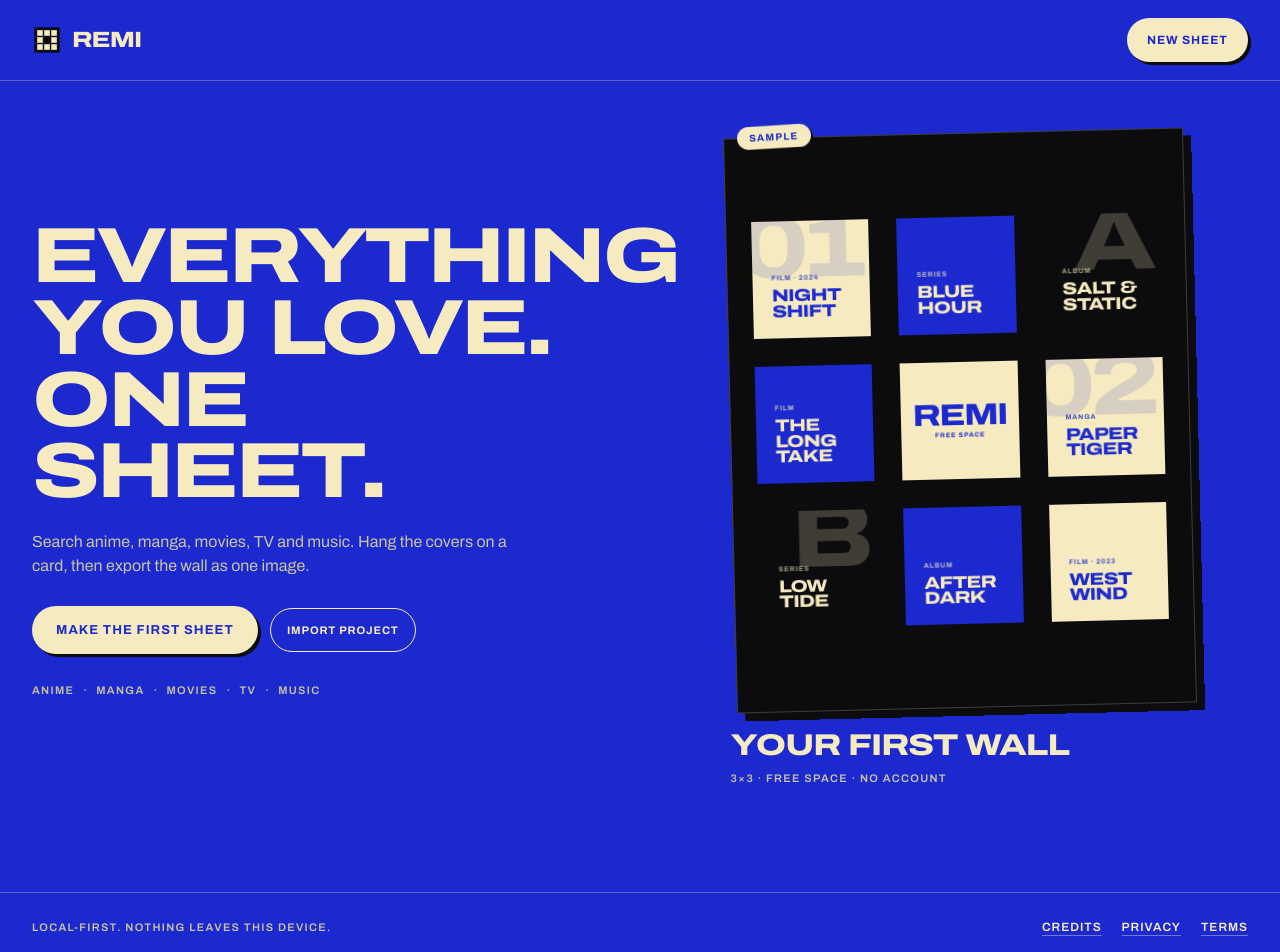
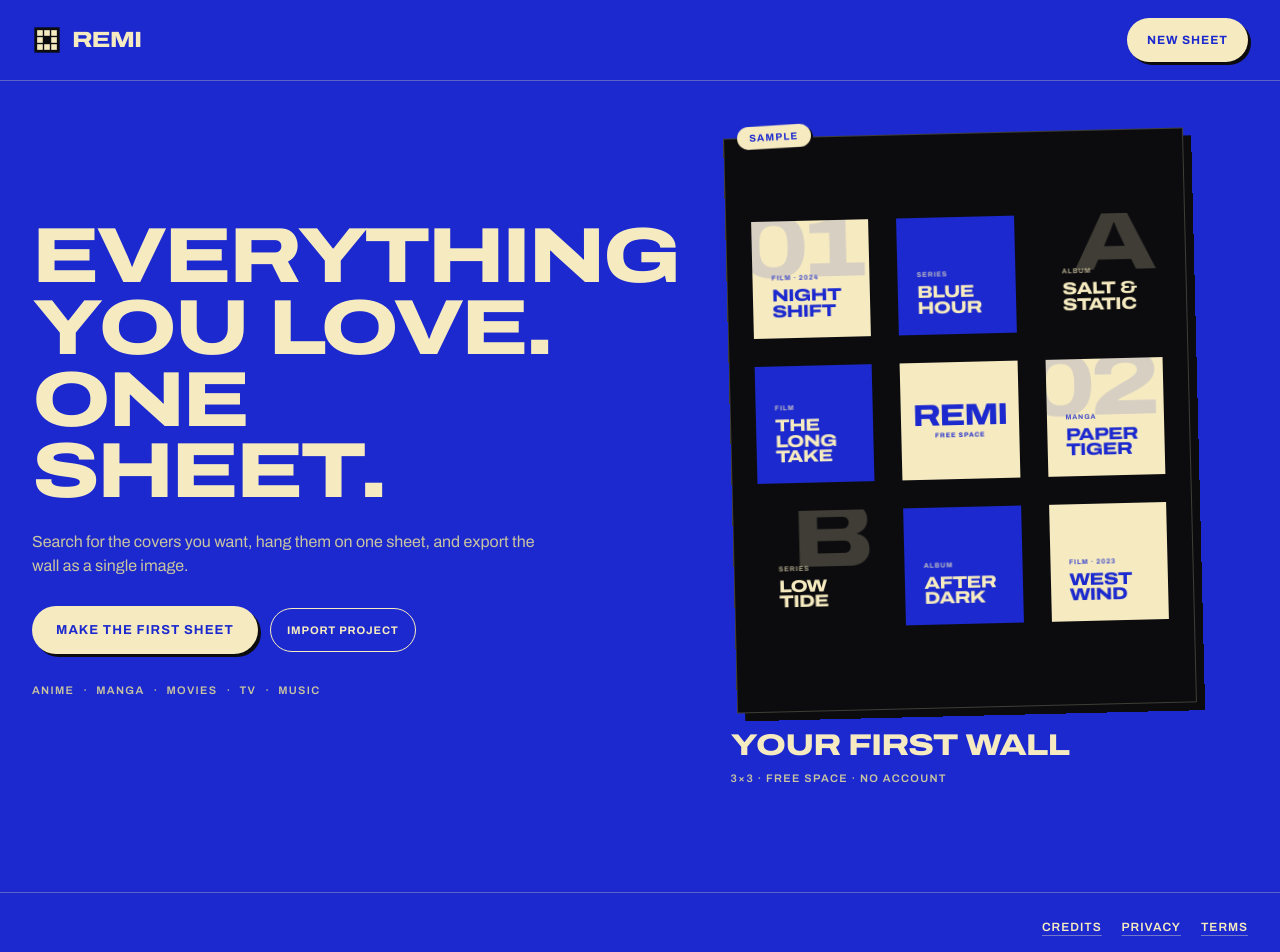
Before and after one commit to louispawaon/remi, a SvelteKit app: page / in a window 1280 px wide. Shown: the top 952 px of the page. Built offline with nearby package versions, Linux system fonts and the light colour scheme.

Commit message:
fix: generalize the home lead and drop the footer note
- describe the flow without listing every media category
- remove the redundant local-first footer line and keep the links right-aligned

```diff
--- a/src/routes/+page.svelte
+++ b/src/routes/+page.svelte
@@ -200,8 +200,8 @@
 					<span>One sheet.</span>
 				</h1>
 				<p class="lead">
-					Search anime, manga, movies, TV and music. Hang the covers on a card, then export the wall
-					as one image.
+					Search for the covers you want, hang them on one sheet, and export the wall as a single
+					image.
 				</p>
 				<div class="hero-actions">
 					<button class="stamp hero-stamp" type="button" disabled={creating} onclick={create}>
@@ -421,7 +421,6 @@
 	</main>
 
 	<footer class="foot">
-		<p class="foot-note label">Local-first. Nothing leaves this device.</p>
 		<nav class="foot-links" aria-label="Footer">
 			<a class="text-action" href={resolve('/credits')}>Credits</a>
 			<a class="text-action" href={resolve('/privacy')}>Privacy</a>
@@ -864,13 +863,10 @@
 		padding: 18px 32px;
 		padding-bottom: max(18px, env(safe-area-inset-bottom));
 		display: flex;
-		justify-content: space-between;
+		justify-content: flex-end;
 		align-items: center;
 		gap: 16px;
 		flex-wrap: wrap;
-	}
-	.foot-note {
-		margin: 0;
 	}
 	.foot-links {
 		display: flex;
```
